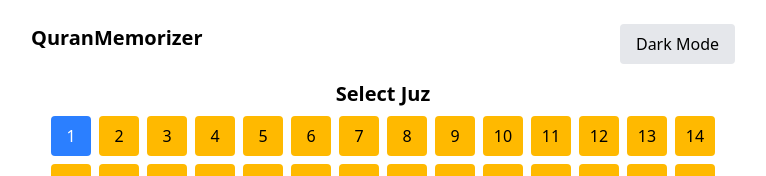
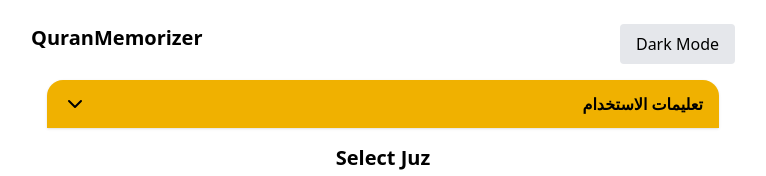
Before and after one commit to Mohamed-Khamis2294/QuranMemorizer, a React (Vite) app: page / in a window 1280 px wide. Shown: the top 176 px of the page, without its empty margins (257-1023 px from the left). Built offline with nearby package versions, Linux system fonts and the light colour scheme; no server answers.

Commit message:
add instructions comp

```diff
--- a/package.json
+++ b/package.json
@@ -11,6 +11,7 @@
   },
   "dependencies": {
     "@tailwindcss/vite": "^4.1.8",
+    "lucide-react": "^0.515.0",
     "react": "^19.1.0",
     "react-dom": "^19.1.0",
     "tailwindcss": "^4.1.8"
--- /dev/null
+++ b/src/components/Instructions.tsx
@@ -0,0 +1,63 @@
+import { useState } from "react";
+import {
+  BookOpenText,
+  ArrowRightLeft,
+  Eye,
+  ChevronDown,
+  ChevronUp,
+} from "lucide-react";
+
+const Instructions = () => {
+  const [open, setOpen] = useState(false);
+
+  return (
+    <div dir="rtl" className="mx-4 mt-4">
+      {/* Toggle Button */}
+      <button
+        onClick={() => setOpen((prev) => !prev)}
+        className="flex items-center justify-between w-full bg-yellow-500 dark:bg-yellow-600 text-black px-4 py-3 rounded-t-2xl font-bold shadow"
+      >
+        <span>تعليمات الاستخدام</span>
+        {open ? <ChevronUp /> : <ChevronDown />}
+      </button>
+
+      {/* Collapsible content */}
+      {open && (
+        <div className="bg-amber-400 dark:bg-yellow-600 text-black p-6 rounded-b-2xl shadow-lg border border-t-0 border-yellow-500 space-y-4 transition-all duration-300 ease-in-out">
+          <div className="flex items-start gap-2">
+            <BookOpenText className="mt-1" />
+            <p>
+              هذا الموقع يساعدك على تسميع القرآن لنفسك، ولكن من الأفضل الذهاب إلى{" "}
+              <span className="font-bold underline">محفظ أو شيخ</span> ليساعدك في ذلك.
+            </p>
+          </div>
+
+          <div className="flex items-start gap-2">
+            <ArrowRightLeft className="mt-1" />
+            <p>
+              <span className="font-semibold">أولاً:</span> اختر الجزء والصفحة التي تحفظها.
+            </p>
+          </div>
+
+          <div className="flex items-start gap-2">
+            <ArrowRightLeft className="mt-1" />
+            <p>
+              <span className="font-semibold">ثانياً:</span> ستظهر أول آية من الصفحة، ثم عند الضغط على{" "}
+              <span className="bg-green-500 text-white px-2 py-0.5 rounded">التالي</span>، تظهر أول كلمة فقط من الآية التالية.
+            </p>
+          </div>
+
+          <div className="flex items-start gap-2">
+            <Eye className="mt-1" />
+            <p>
+              تلك الكلمة تظهر
+              <span className="text-green-700 font-semibold">باللون الأخضر</span>، ويمكنك الضغط عليها لعرض أول كلمة أو الآية كاملة.
+            </p>
+          </div>
+        </div>
+      )}
+    </div>
+  );
+};
+
+export default Instructions;
--- a/src/components/Quran.tsx
+++ b/src/components/Quran.tsx
@@ -5,6 +5,7 @@ import Buttons from "./Buttons";
 import PageDropdown from "./PageDropdown";
 import NavBar from "./NavBar";
 import AyahComponent from "./Ayah";
+import Instructions from "./Instructions";
 
 const Quran = () => {
   const [juz, setJuz] = useState(1);
@@ -44,14 +45,10 @@ const Quran = () => {
       setCurrentIndex(currentIndex - 1);
     }
   };
-
-
-
-
-
   return (
     <>
       <NavBar/>
+      <Instructions/>
       <Buttons
         numbers={numbersOfJuz}
         onselect={setJuz}
```
Also changed, not shown: 1 other file (tests, documents, lock files or other folders).
